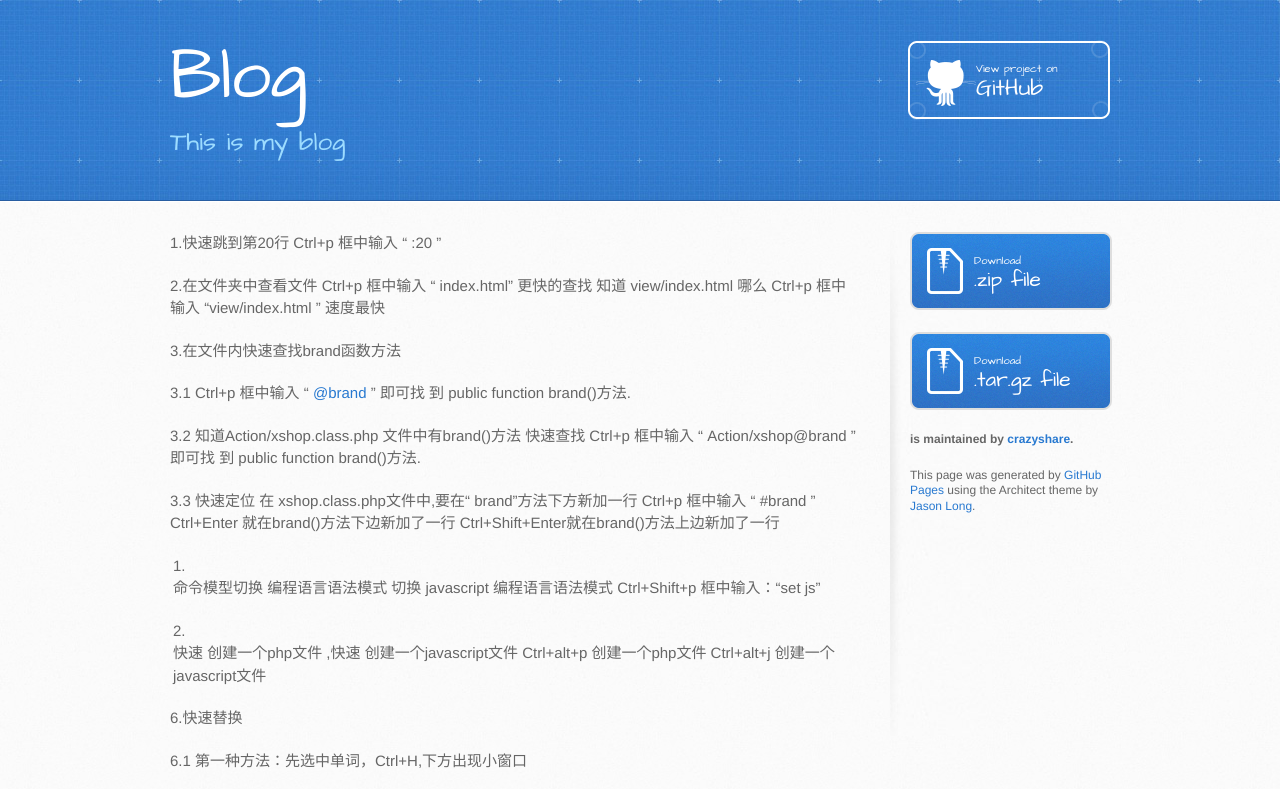
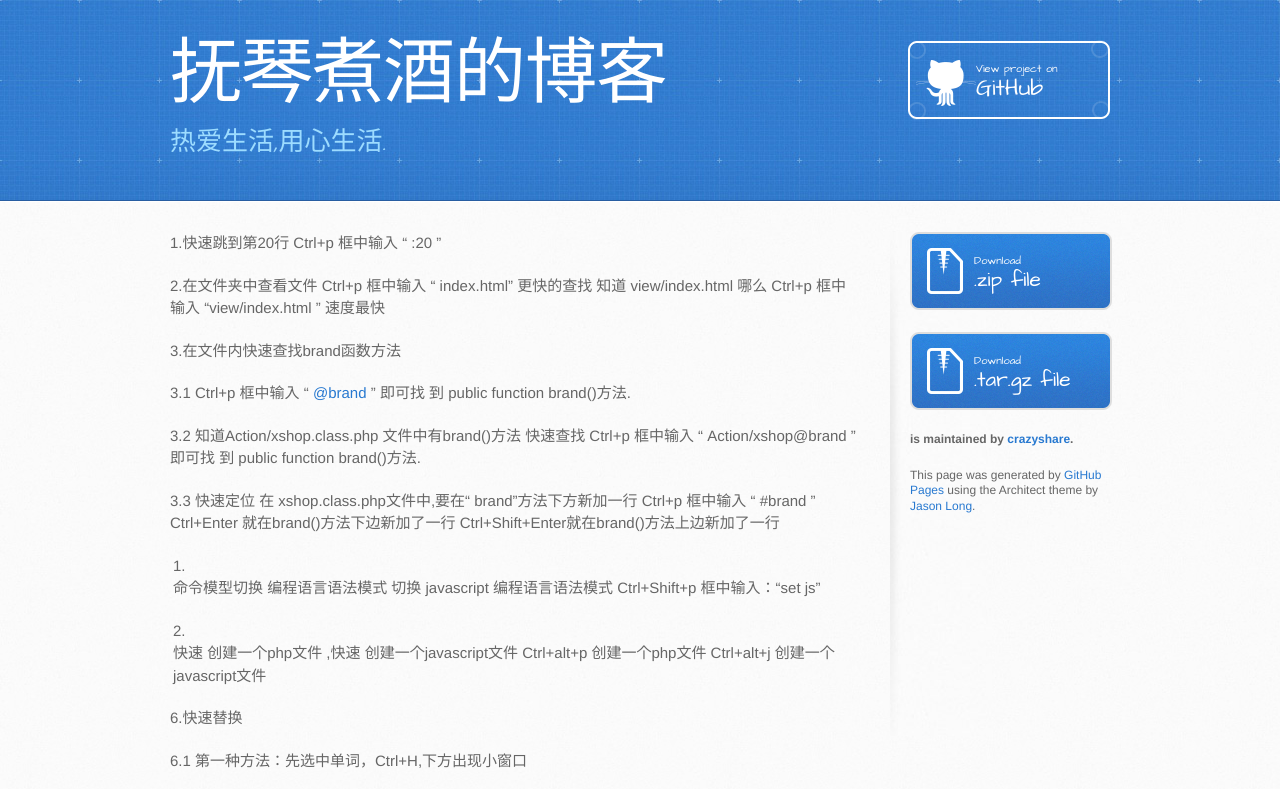
Before and after one commit to crazyshare/blog, a plain HTML site: page index.html in a window 1280 px wide. Shown: the top 789 px of the page. Drawn offline with Linux system fonts and the light colour scheme.

Commit message:
Update index.html

```diff
--- a/index.html
+++ b/index.html
@@ -19,8 +19,8 @@
   <body>
     <header>
       <div class="inner">
-        <h1>Blog</h1>
-        <h2>This is my blog</h2>
+        <h1>抚琴煮酒的博客</h1>
+        <h2>热爱生活,用心生活.</h2>
         <a href="https://github.com/crazyshare/blog" class="button"><small>View project on</small> GitHub</a>
       </div>
     </header>
```
